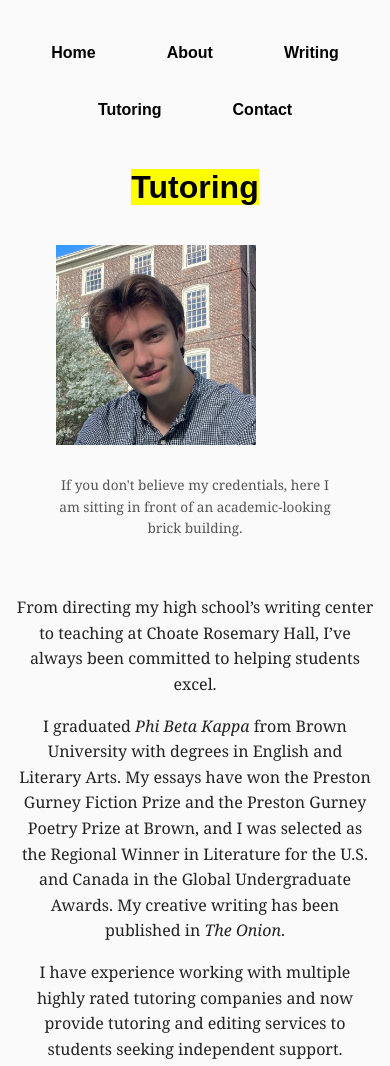
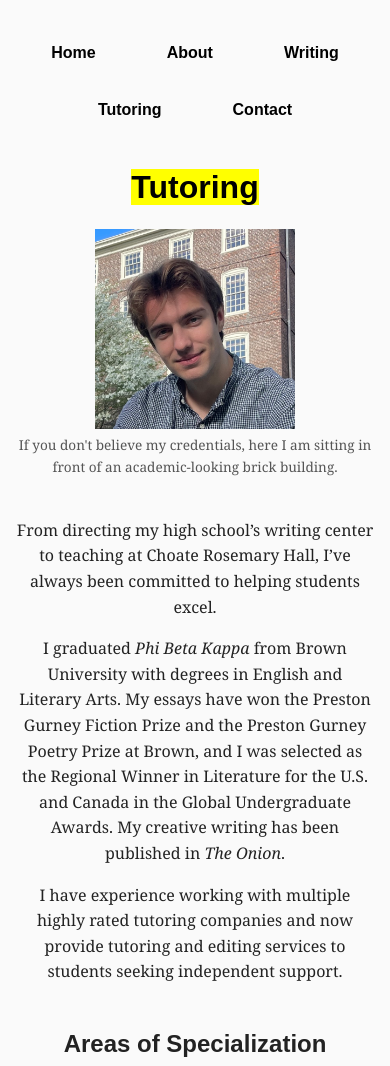
Before and after one commit to evan-mchenry/portfolio, a plain HTML site: page tutoring.html in a window 390 px wide. Shown: the top 1066 px of the page. Drawn offline with Linux system fonts and the light colour scheme.

Commit message:
Add files via upload

```diff
--- a/style.css
+++ b/style.css
@@ -187,20 +187,28 @@ body.tutoring .tutoring-figure figcaption {
         gap: 1rem; /* spacing between image and text */
     }
 
-    body.tutoring .tutoring-figure img {
-        width: 200px; /* slightly smaller square */
-        height: 200px;
-        margin: 0 auto 1rem; /* center the image and add spacing below */
-        object-fit: cover;
+    body.tutoring .tutoring-figure {
+        display: flex;
+        flex-direction: column;
+        align-items: center; /* center everything inside the figure */
+        margin: 0; /* remove any leftover margins */
     }
 
+        body.tutoring .tutoring-figure img {
+            width: 200px; /* slightly smaller square */
+            height: 200px;
+            object-fit: cover;
+            margin: 0; /* no extra left/right margins */
+        }
+
+        body.tutoring .tutoring-figure figcaption {
+            text-align: center;
+            font-size: 0.85rem;
+            color: #555;
+            margin-top: 5px;
+        }
+
     .tutoring-text {
-        text-align: center; /* optional for readability */
+        text-align: center; /* text below image is centered */
     }
 }
-body.tutoring .tutoring-figure figcaption {
-    text-align: center; /* always center the caption */
-    font-size: 0.85rem; /* smaller than body text */
-    color: #555; /* subtle gray */
-    margin-top: 5px; /* spacing above caption */
-}
```
